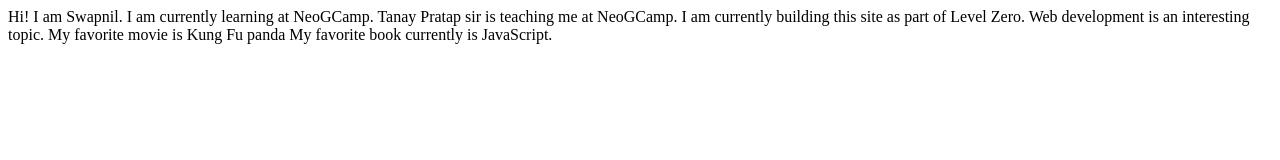
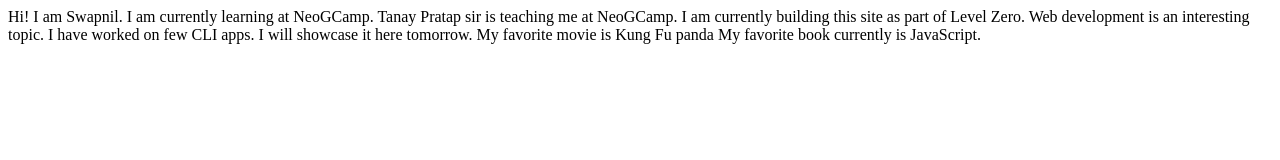
Before and after one commit to swapnilbawane/swapnilbawane-site, a plain HTML site: page index.html in a window 1280 px wide. Drawn offline with Linux system fonts and the light colour scheme.

Commit message:
update conflict details

```diff
--- a/index.html
+++ b/index.html
@@ -13,6 +13,8 @@
     I am currently building this site as part of Level Zero.
     Web development is an interesting topic.
 
+    I have worked on few CLI apps. I will showcase it here tomorrow.
+
     My favorite movie is Kung Fu panda
     My favorite book currently is JavaScript.
 </body>
```
